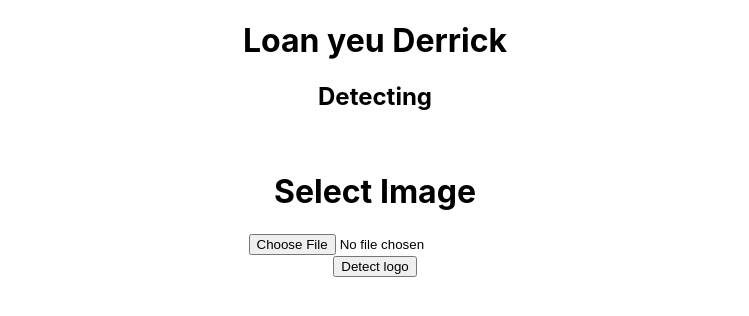
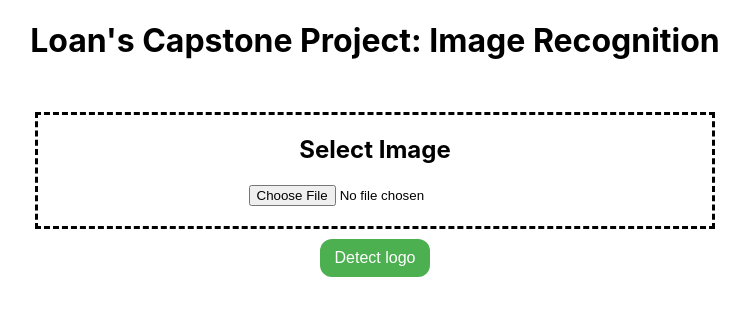
Before and after one commit to diloloan72/capstone-app, a React (Create React App) app: page / in a window 1280 px wide. Shown: the top 316 px of the page, without its empty margins (265-1014 px from the left). Built offline with nearby package versions, Linux system fonts and the light colour scheme.

Commit message:
Update UI

```diff
--- a/src/App.css
+++ b/src/App.css
@@ -2,37 +2,18 @@
   text-align: center;
 }
 
-.App-logo {
-  height: 40vmin;
-  pointer-events: none;
+button {
+  background-color: #4CAF50;
+  border: none;
+  color: white;
+  padding: 10px 15px;
+  text-align: center;
+  text-decoration: none;
+  display: inline-block;
+  font-size: 16px;
+  border-radius: 12px;
 }
 
-@media (prefers-reduced-motion: no-preference) {
-  .App-logo {
-    animation: App-logo-spin infinite 20s linear;
-  }
+button:hover {
+  background-color: green;
 }
-
-.App-header {
-  background-color: #282c34;
-  min-height: 100vh;
-  display: flex;
-  flex-direction: column;
-  align-items: center;
-  justify-content: center;
-  font-size: calc(10px + 2vmin);
-  color: white;
-}
-
-.App-link {
-  color: #61dafb;
-}
-
-@keyframes App-logo-spin {
-  from {
-    transform: rotate(0deg);
-  }
-  to {
-    transform: rotate(360deg);
-  }
-}
--- a/src/App.js
+++ b/src/App.js
@@ -3,25 +3,29 @@ import "./App.css";
 import ImageUploader from "./ImageUploader.js";
 
 function App() {
-  const [logos, setLogos] = useState("Detecting");
+  const [logos, setLogos] = useState("");
   const [imageBase64, setImageBase64] = useState(null);
 
   const detectLogos = useCallback(async () => {
-    console.log('makingrequesttoserver');
-    await fetch('/detect_logos', {
-      method: 'POST',
-      headers: {'Content-Type': 'application/json'},
+    console.log("makingrequesttoserver");
+    await fetch("/detect_logos", {
+      method: "POST",
+      headers: { "Content-Type": "application/json" },
       body: JSON.stringify({
-        image_base_64: imageBase64
-      })
+        image_base_64: imageBase64,
+      }),
     })
       .then((res) => res.json())
       .then((data) => {
-        console.log('data', data);
-        setLogos(data.logos);
+        console.log("data", data);
+        if (data.logos.length == 0) {
+          setLogos("Unable to detect logos");
+        } else {
+          setLogos(data.logos);
+        }
       })
       .catch((error) => {
-        console.log('error', error);
+        console.log("error", error);
       });
   }, [imageBase64]);
 
@@ -31,12 +35,12 @@ function App() {
 
   return (
     <div className="App">
-      <h1>Loan yeu Derrick</h1>
-      <h2>{logos}</h2>
+      <h1>Loan's Capstone Project: Image Recognition</h1>
       <ImageUploader onImageUploaded={onImageUploaded} />
       <button type="button" onClick={detectLogos}>
         Detect logo
       </button>
+      <h2>{logos}</h2>
     </div>
   );
 }
--- a/src/ImageUploader.css
+++ b/src/ImageUploader.css
@@ -1,4 +1,13 @@
-img{
-	max-height: 300px;
-	max-width: 700px;
+img {
+	max-height: 200px;
+	max-width: 500px;
 }
+
+.outerDiv {
+	border-style: dashed;
+	padding-bottom: 20px;
+	margin-right: 300px;
+	margin-left: 300px;
+	margin-top: 10px;
+	margin-bottom: 10px;
+}
--- a/src/ImageUploader.js
+++ b/src/ImageUploader.js
@@ -30,9 +30,9 @@ class ImageUploader extends Component {
     return (
       <div>
         <div>
-          <div>
-            <img src={this.state.image} />
-            <h1>Select Image</h1>
+          <img src={this.state.image} />
+          <div className="outerDiv">
+            <h2>Select Image</h2>
             <input type="file" name="myImage" onChange={this.onImageChange} />
           </div>
         </div>
```
